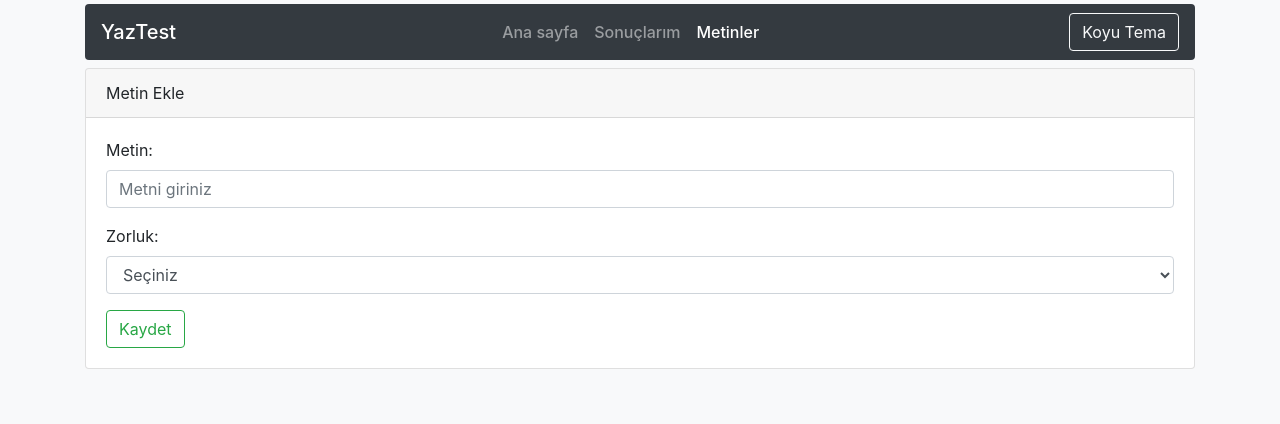
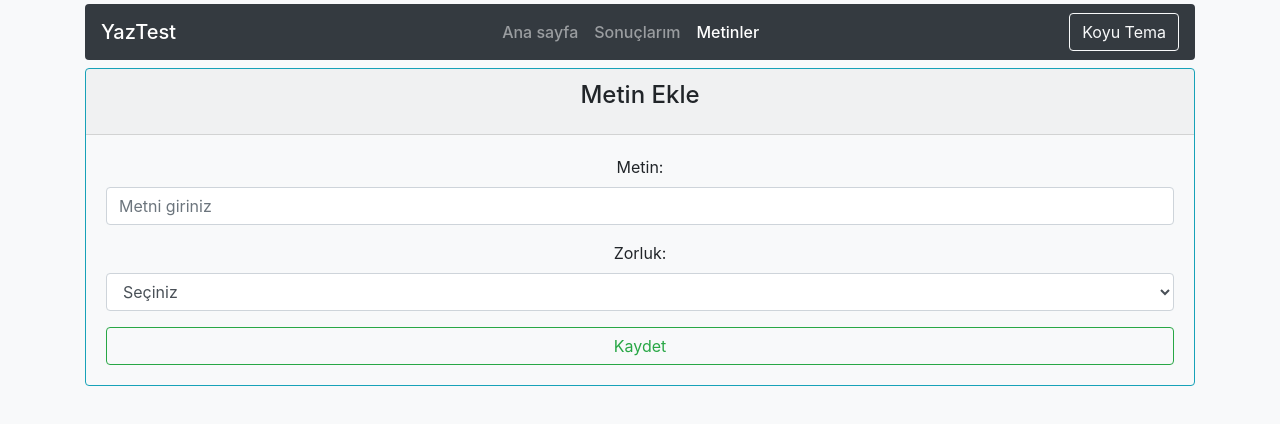
Before and after one commit to mafirat/react-ch-ws, a React (Create React App) app: page /challenges in a window 1280 px wide. Shown: the top 424 px of the page. Built offline with nearby package versions, Linux system fonts and the light colour scheme.

Commit message:
useContext ile yeni metin ekleme islemi yapildi.

```diff
--- a/src/components/challenges/AddChallenge.jsx
+++ b/src/components/challenges/AddChallenge.jsx
@@ -1,4 +1,6 @@
-import React, { useState } from 'react';
+import React, { useState, useContext } from 'react';
+import { ChallengeContext } from "../../contexts/ChallengeContext";
+import { ThemeContext } from "../../contexts/ThemeContext";
 const initState = {
     text: '',
     difficulty: ''
@@ -6,19 +8,28 @@ const initState = {
 const AddChallenge = () => {
     const [challenge, setChallenge] = useState(initState);
 
+    const { addChallenge } = useContext(ChallengeContext)
+    const theme = useContext(ThemeContext).getTheme();
+
     const changeHandler = (e) => {
         setChallenge({
             ...challenge,
             [e.target.name]: e.target.value
         })
     }
+    const submitHandler = (e) => {
+        e.preventDefault();
+        addChallenge(challenge)
+        setChallenge(initState)
+
+    }
     return (
-        <div className="card">
+        <div className={`card text-center  ${theme.card} border`}>
             <div className="card-header">
-                Metin Ekle
+                <h4 className="card-title">Metin Ekle</h4>
             </div>
             <div className="card-body">
-                <form>
+                <form onSubmit={submitHandler}>
                     <div className="form-group">
                         <label htmlFor="text">Metin:</label>
                         <input type="text" name="text" className="form-control" onChange={changeHandler} value={challenge.text} autoComplete="off" placeholder="Metni giriniz" required />
@@ -32,7 +43,7 @@ const AddChallenge = () => {
                             <option value="hard">Zor</option>
                         </select>
                     </div>
-                    <button className="btn btn-outline-success">Kaydet</button>
+                    <button className="btn btn-outline-success btn-block" type="submit">Kaydet</button>
                 </form>
             </div>
         </div>
--- a/src/contexts/ChallengeContext.js
+++ b/src/contexts/ChallengeContext.js
@@ -24,13 +24,26 @@ const initState = {
             difficulty: "hard"
         }
     ],
-    selected : 1
+    selected: 1,
+    index: 5
 }
+
+
+
 class ChallengeContextProvider extends Component {
     state = initState;
+    addChallenge = (challenge) => {
+        let id = this.state.index;
+        const newChallenge = { ...challenge, id }
+        this.setState({
+            ...this.state,
+            challenges: [...this.state.challenges, newChallenge],
+            index: id + 1
+        })
+    }
     render() {
         return (
-            <ChallengeContext.Provider value={{...this.state}}>
+            <ChallengeContext.Provider value={{ ...this.state, addChallenge: this.addChallenge }}>
                 {this.props.children}
             </ChallengeContext.Provider>
         );
```
Also changed, not shown: 1 other file (tests, documents, lock files or other folders).
